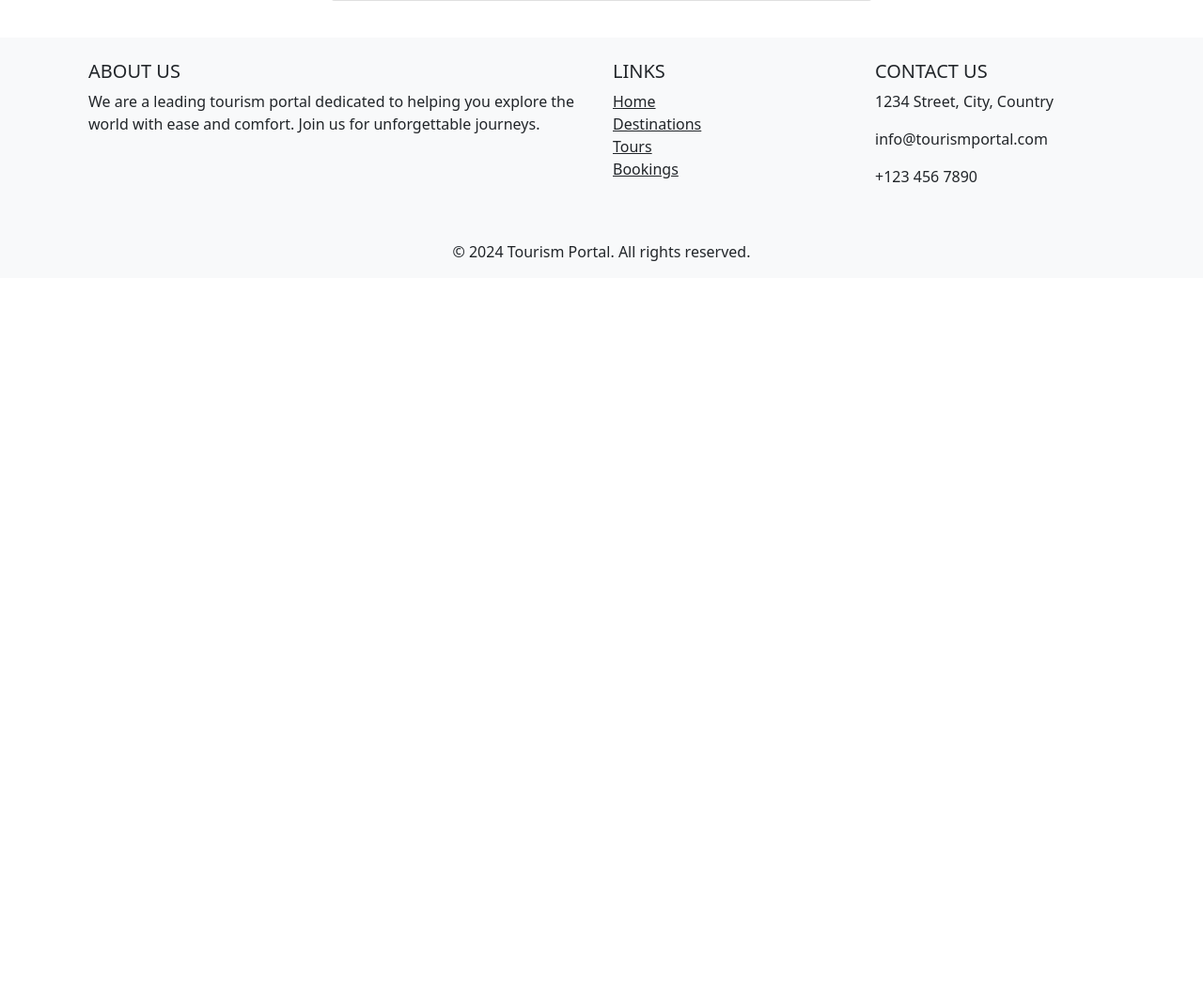
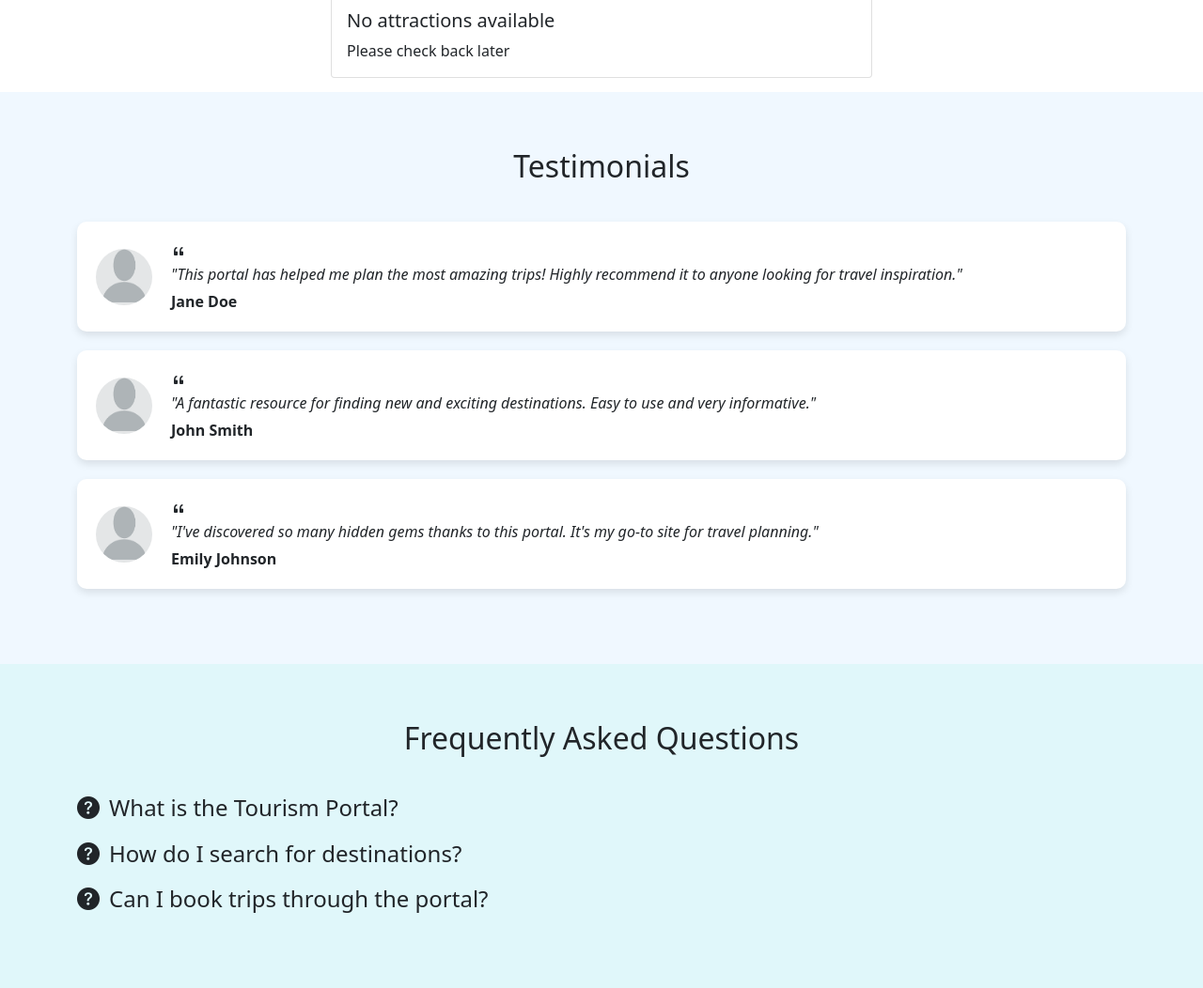
Before and after one commit to Ramborghini10/TZ-TourismPortal, a PHP site: page / in a window 1280 px wide. Shown: the part 892-1944 px from the top of the page at 94% size. Before the commit the page ends 1170 px from the top, so only its background shows below. Run offline with PHP 8.4, Linux system fonts and the light colour scheme; data that the repository does not hold is empty.

Commit message:
final changes at first

```diff
--- a/includes/header.php
+++ b/includes/header.php
@@ -45,6 +45,9 @@
                         <a class="nav-link" href="index.php"><i class="bi bi-house-door-fill"></i> Home</a>
                     </li>
                     <li class="nav-item">
+                        <a class="nav-link" href="destination.php"><i class="bi bi-house-door-fill"></i> Destinations</a>
+                    </li>
+                    <li class="nav-item">
                         <a class="nav-link" href="login.php"><i class="bi bi-box-arrow-in-right"></i> Login</a>
                     </li>
                     <li class="nav-item">
--- a/index.php
+++ b/index.php
@@ -29,10 +29,8 @@ if ($result) {
         body {
             display: flex;
             flex-direction: column;
-            height: 100vh;
             margin: 0;
             padding: 0;
-            overflow: hidden;
         }
         #video-background {
             position: fixed;
@@ -49,6 +47,10 @@ if ($result) {
             background: rgba(0, 123, 255, 0.9); /* Change background color */
             font-size: 1.2rem; /* Increase font size */
             padding: 1rem 2rem; /* Add padding */
+            position: fixed;
+            top: 0;
+            width: 100%;
+            z-index: 1000;
         }
         .navbar-brand {
             font-size: 2rem; /* Larger brand text */
@@ -72,9 +74,9 @@ if ($result) {
             display: flex;
             justify-content: center;
             align-items: center;
-            height: 30vh;
+            height: 10vh;
             color: white;
-            font-size: 2.5rem;
+            font-size: 2rem;
             font-weight: bold;
             background: rgba(0, 123, 255, 0.1);
             border-radius: 10px;
@@ -104,6 +106,62 @@ if ($result) {
         .carousel-item .card img {
             height: 400px;
             object-fit: cover;
+        }
+        .testimonial-section {
+            padding: 60px 20px;
+            background-color: #f0f8ff;
+        }
+        .testimonial-section h2 {
+            text-align: center;
+            margin-bottom: 40px;
+        }
+        .testimonial {
+            background: #ffffff;
+            padding: 20px;
+            border-radius: 10px;
+            box-shadow: 0 4px 8px rgba(0,0,0,0.1);
+            margin-bottom: 20px;
+            display: flex;
+            align-items: center;
+        }
+        .testimonial img {
+            border-radius: 50%;
+            width: 60px;
+            height: 60px;
+            margin-right: 20px;
+        }
+        .testimonial p {
+            font-style: italic;
+            margin: 0;
+        }
+        .testimonial .name {
+            font-weight: bold;
+            margin-top: 5px;
+        }
+        .faq-section {
+            padding: 60px 20px;
+            background-color: #e0f7fa;
+        }
+        .faq-section h2 {
+            text-align: center;
+            margin-bottom: 40px;
+        }
+        .faq {
+            margin-bottom: 20px;
+        }
+        .faq h4 {
+            cursor: pointer;
+            display: flex;
+            align-items: center;
+        }
+        .faq h4 i {
+            margin-right: 10px;
+        }
+        .faq p {
+            display: none;
+            padding: 10px 20px;
+            background: #ffffff;
+            border-radius: 10px;
         }
     </style>
 </head>
@@ -162,6 +220,55 @@ if ($result) {
             <span class="visually-hidden">Next</span>
         </button>
     </div>
+
+    <section class="testimonial-section">
+        <div class="container">
+            <h2>Testimonials</h2>
+            <div class="testimonial">
+                <img src="assets/images/avatar.png" alt="Jane Doe">
+                <div>
+                    <i class="bi bi-quote"></i>
+                    <p>"This portal has helped me plan the most amazing trips! Highly recommend it to anyone looking for travel inspiration."</p>
+                    <div class="name">Jane Doe</div>
+                </div>
+            </div>
+            <div class="testimonial">
+                <img src="assets/images/avatar.png" alt="John Smith">
+                <div>
+                    <i class="bi bi-quote"></i>
+                    <p>"A fantastic resource for finding new and exciting destinations. Easy to use and very informative."</p>
+                    <div class="name">John Smith</div>
+                </div>
+            </div>
+            <div class="testimonial">
+                <img src="assets/images/avatar.png" alt="Emily Johnson">
+                <div>
+                    <i class="bi bi-quote"></i>
+                    <p>"I've discovered so many hidden gems thanks to this portal. It's my go-to site for travel planning."</p>
+                    <div class="name">Emily Johnson</div>
+                </div>
+            </div>
+        </div>
+    </section>
+
+    <section class="faq-section">
+        <div class="container">
+            <h2>Frequently Asked Questions</h2>
+            <div class="faq">
+                <h4><i class="bi bi-question-circle-fill"></i> What is the Tourism Portal?</h4>
+                <p>The Tourism Portal is a comprehensive resource for discovering travel destinations, activities, and experiences around the world.</p>
+            </div>
+            <div class="faq">
+                <h4><i class="bi bi-question-circle-fill"></i> How do I search for destinations?</h4>
+                <p>Use the search bar at the top of the page to enter keywords related to the destinations, activities, or experiences you are looking for.</p>
+            </div>
+            <div class="faq">
+                <h4><i class="bi bi-question-circle-fill"></i> Can I book trips through the portal?</h4>
+                <p>Currently, the portal provides information and inspiration for travel. For bookings, you will need to visit the official websites of the destinations or service providers.</p>
+            </div>
+        </div>
+    </section>
+
     <script src="assets/js/bootstrap.bundle.min.js"></script>
     <script src="https://code.jquery.com/jquery-3.6.0.min.js"></script>
     <script>
@@ -182,6 +289,10 @@ if ($result) {
                         $('#attractions-container').html(response);
                     }
                 });
+            });
+
+            $('.faq h4').on('click', function() {
+                $(this).next('p').slideToggle();
             });
         });
 
@@ -208,4 +319,3 @@ if ($result) {
     </script>
 </body>
 </html>
-<?php include 'includes/footer.php'; ?>
```
Also changed, not shown: assets/images/avatar.png (added), 1 other file.
